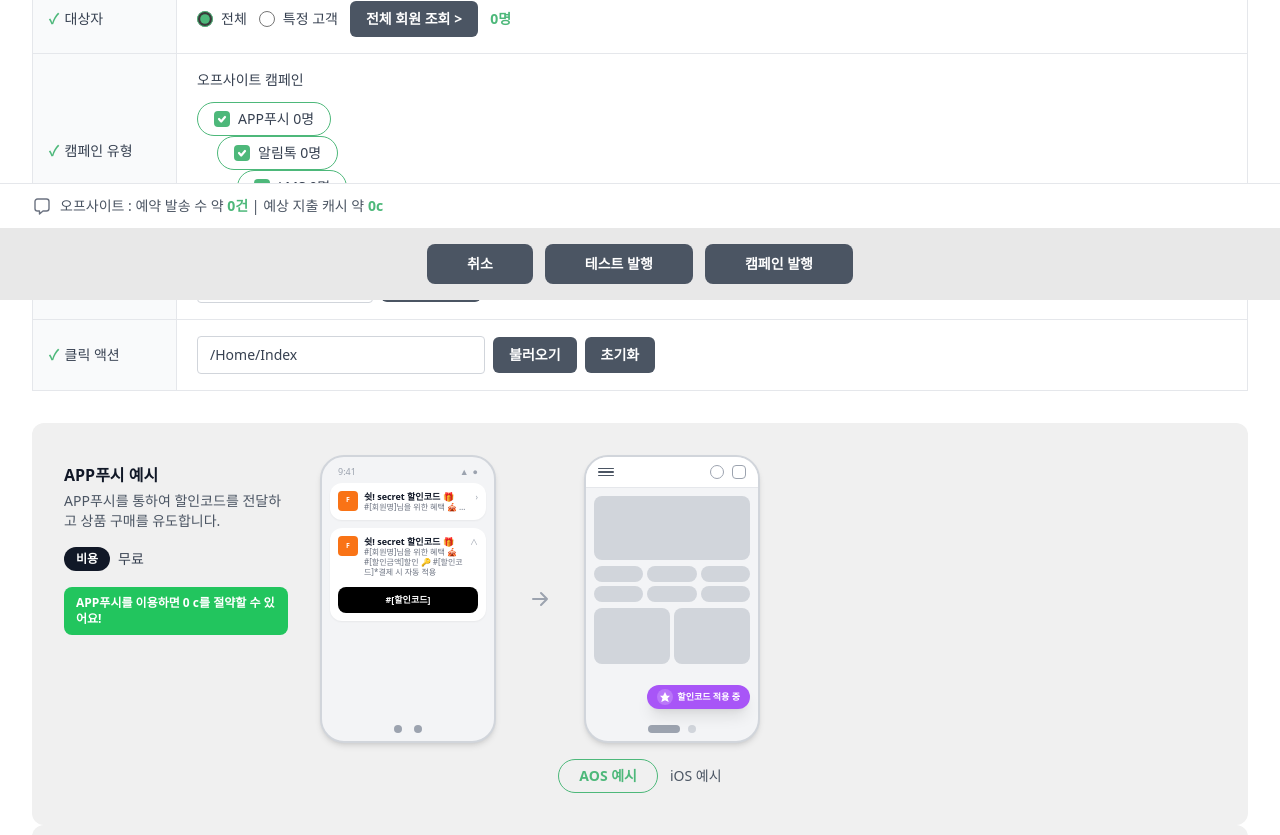
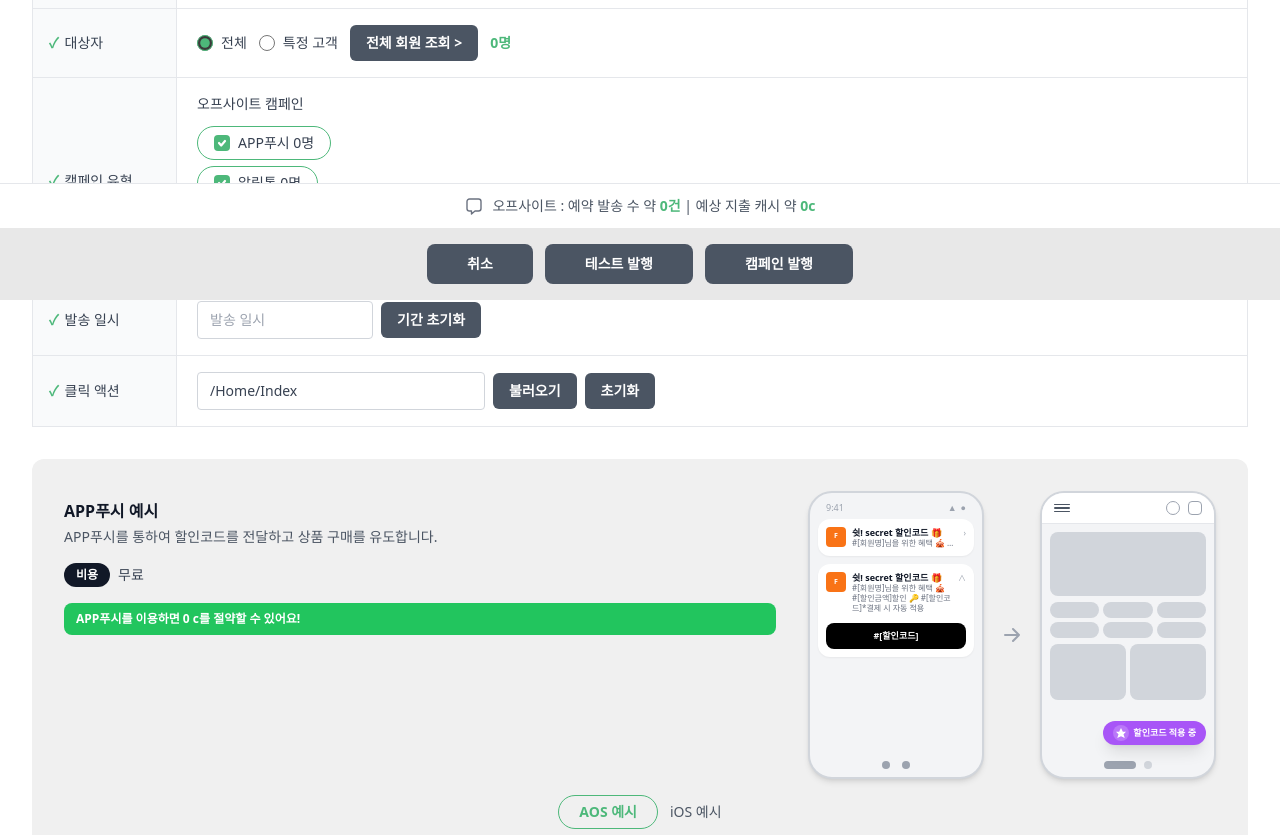
Before and after one commit to vldlzm/flexg_CRM_LIVE, a Next.js app: page /crm/live/create in a window 1280 px wide. Shown: the part 500-1335 px from the top of the page. Built offline with nearby package versions, Linux system fonts and the light colour scheme.

Commit message:
auto: 2026-06-02 13:09

```diff
--- a/src/components/CrmLiveCreate.tsx
+++ b/src/components/CrmLiveCreate.tsx
@@ -3,6 +3,7 @@
 import Link from 'next/link';
 
 const BULLETS = [
+  { text: '광고성 메시지의 발송 가능 시간은 08:00 ~ 20:50(한국 시간) 입니다.', red: true },
   { text: '콘텐츠 팝업은 반복 노출을 줄이기 위해, 동일한 계정에는 캠페인별로 하루 한 번만 노출됩니다.', red: false },
   { text: '자동 > 오프사이트 캠페인은 고객의 피로도를 줄이기 위하여 동일한 계정에 대해 2일에 한 번만 발송됩니다.', red: false },
   { text: '상품명, 상품 이미지, 부연 설명을 변경하는 경우 다음 날 CRM 시스템에 반영됩니다.', red: false },
@@ -224,21 +225,21 @@ export default function CrmLiveCreate() {
           <FormRow label="캠페인 유형">
             <div className="space-y-3">
               <p className="text-sm text-gray-700">오프사이트 캠페인</p>
-              <div className="space-y-0">
-                <div className="ml-0"><PillCheck label="APP푸시  0명" /></div>
-                <div className="ml-5 -mt-0.5"><PillCheck label="알림톡  0명" /></div>
-                <div className="ml-10 -mt-0.5"><PillCheck label="LMS  0명" /></div>
+              <div className="space-y-1.5">
+                <div><PillCheck label="APP푸시  0명" /></div>
+                <div><PillCheck label="알림톡  0명" /></div>
+                <div><PillCheck label="LMS  0명" /></div>
               </div>
               <InfoNote orange>고객 반응률과 도달 데이터를 분석하여 최적의 캠페인 유형으로 자동 적용됩니다.</InfoNote>
             </div>
           </FormRow>
 
-          {/* 캠페인 기간 */}
-          <FormRow label="캠페인 기간">
+          {/* 발송 일시 */}
+          <FormRow label="발송 일시">
             <div className="flex items-center gap-2">
               <input
                 type="text"
-                placeholder="기간 설정"
+                placeholder="발송 일시"
                 className="rounded border border-gray-300 px-3 py-2 text-sm text-gray-400 focus:border-[#4DB87A] focus:outline-none focus:ring-1 focus:ring-[#4DB87A] w-44"
               />
               <DarkBtn>기간 초기화</DarkBtn>
@@ -264,7 +265,7 @@ export default function CrmLiveCreate() {
         <div className="rounded-xl bg-[#f0f0f0] p-8">
           <div className="flex items-start gap-8">
             {/* 좌측 설명 */}
-            <div className="w-56 shrink-0 space-y-4 pt-2">
+            <div className="flex-1 space-y-4 pt-2">
               <div>
                 <h3 className="mb-1 text-base font-bold text-gray-900">APP푸시 예시</h3>
                 <p className="text-sm text-gray-600">APP푸시를 통하여 할인코드를 전달하고 상품 구매를 유도합니다.</p>
@@ -278,20 +279,12 @@ export default function CrmLiveCreate() {
               </div>
             </div>
 
-            {/* 중앙 폰 목업 */}
-            <div className="flex flex-col items-center gap-3">
+            {/* 우측 폰 목업 2개 */}
+            <div className="flex shrink-0 items-center gap-4">
               <PhoneNotification />
-            </div>
-
-            {/* 화살표 */}
-            <div className="flex items-center self-center">
-              <svg viewBox="0 0 24 24" className="h-6 w-6 text-gray-400" fill="none" stroke="currentColor" strokeWidth={2}>
+              <svg viewBox="0 0 24 24" className="h-6 w-6 shrink-0 text-gray-400" fill="none" stroke="currentColor" strokeWidth={2}>
                 <path d="M5 12h14M13 6l6 6-6 6" strokeLinecap="round" strokeLinejoin="round" />
               </svg>
-            </div>
-
-            {/* 우측 앱 화면 목업 */}
-            <div className="flex flex-col items-center gap-3">
               <PhoneApp />
             </div>
           </div>
@@ -306,7 +299,7 @@ export default function CrmLiveCreate() {
         </div>
 
         {/* LMS 예시 */}
-        <div className="rounded-xl bg-[#f0f0f0] p-8">
+        <div className="mt-6 rounded-xl bg-[#f0f0f0] p-8">
           <div className="flex items-start gap-8">
             {/* 좌측 설명 */}
             <div className="flex-1 space-y-4 pt-1">
@@ -382,7 +375,7 @@ export default function CrmLiveCreate() {
       {/* ── 하단 고정 ── */}
       <div className="sticky bottom-0 z-10 border-t border-gray-200">
         {/* 오프사이트 정보 */}
-        <div className="flex items-center gap-2 bg-white px-8 py-3">
+        <div className="flex items-center justify-center gap-2 bg-white px-8 py-3">
           <OffsiteIcon />
           <span className="text-sm text-gray-600">
             오프사이트 : 예약 발송 수 약{' '}
--- a/src/components/CrmLiveDetail.tsx
+++ b/src/components/CrmLiveDetail.tsx
@@ -91,7 +91,7 @@ export default function CrmLiveDetail() {
             </div>
             <div className="flex items-center gap-1">
               <Badge>캠페인 유형</Badge>
-              <Badge>APP푸시, 알림톡, 브랜드메시지, LMS</Badge>
+              <Badge>APP푸시, 브랜드메시지, LMS</Badge>
             </div>
             <div className="flex items-center gap-1">
               <Badge>대상자</Badge>
```
